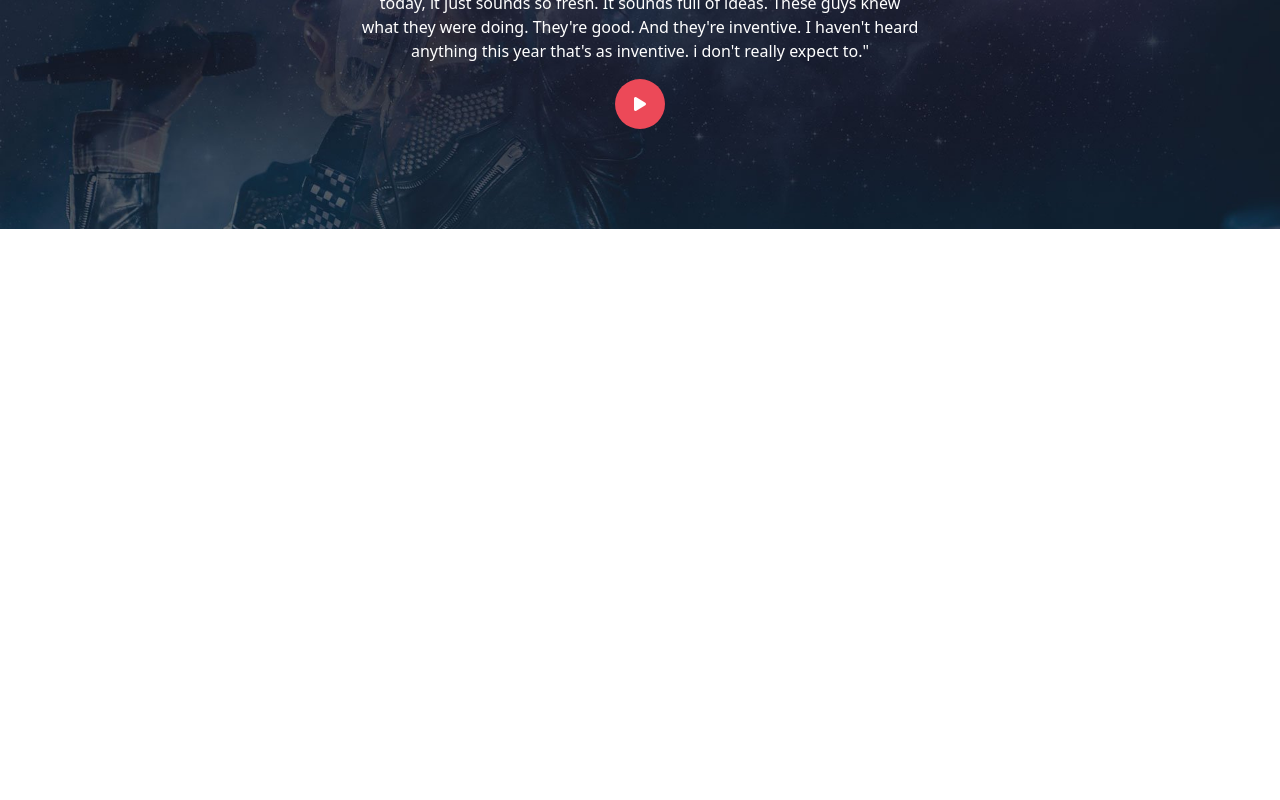
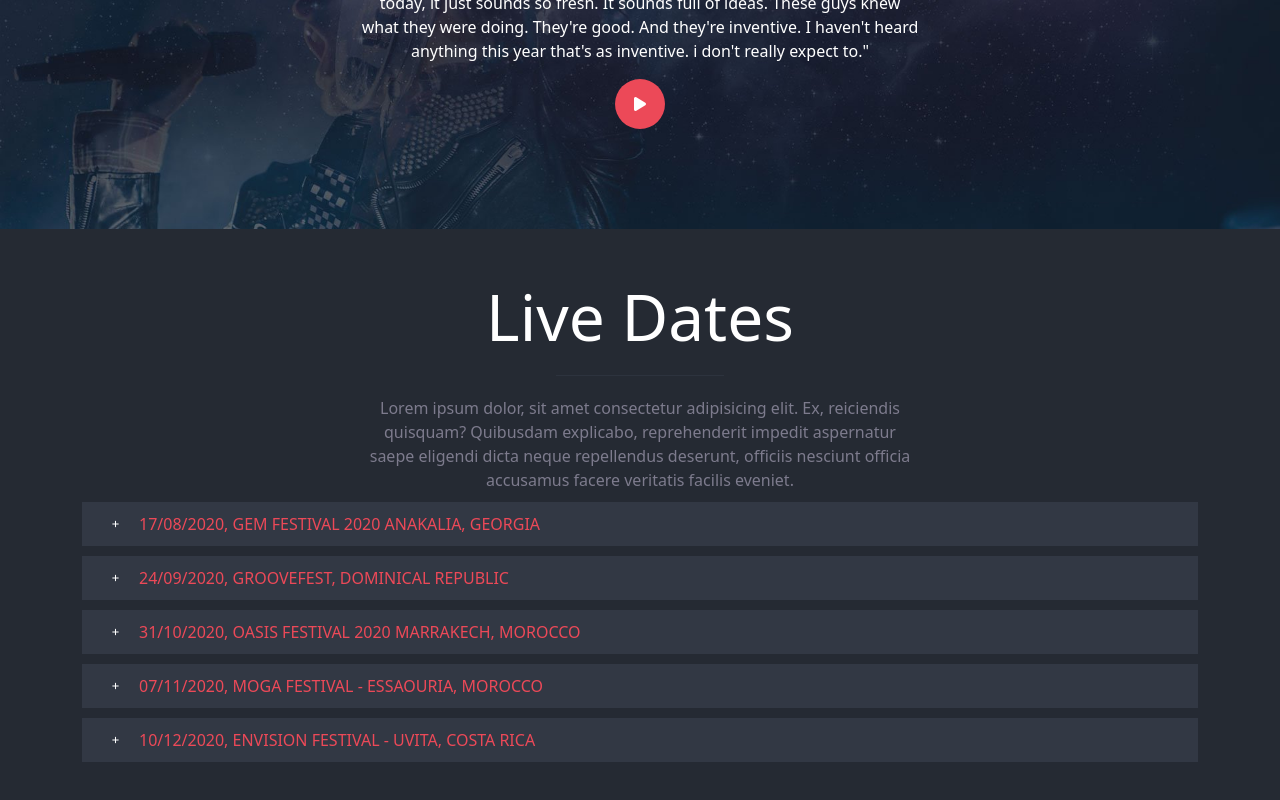
Before and after one commit to kritoma/proj-html-vuejs, a Vue app: page / in a window 1280 px wide. Shown: the part 1421-2221 px from the top of the page. Before the commit the page ends 1650 px from the top, so only its background shows below. Built offline with nearby package versions, Linux system fonts and the light colour scheme.

Commit message:
aggiunto sezione date live

```diff
--- a/src/components/block/BaseMain.vue
+++ b/src/components/block/BaseMain.vue
@@ -3,16 +3,18 @@
     <SectionMusicLife/>
     <SectionBand/>
     <SectionPlay/>
+    <SectionLiveDates/>
   </main>
 </template>
 
 <script>
 import SectionBand from '../section/SectionBand.vue';
+import SectionLiveDates from '../section/SectionLiveDates.vue';
 import SectionMusicLife from '../section/SectionMusicLife.vue';
 import SectionPlay from '../section/SectionPlay.vue';
 
 export default {
-  components: { SectionMusicLife, SectionBand, SectionPlay },
+  components: { SectionMusicLife, SectionBand, SectionPlay, SectionLiveDates },
     name: "BaseMain",
 }
 </script>
--- /dev/null
+++ b/src/components/common/CardDates.vue
@@ -0,0 +1,36 @@
+<template>
+  <div class="cardDates">
+    <i class="fa-solid fa-plus"></i>
+    <p>{{live.date}}, {{live.festival}}, {{live.country}}</p>
+  </div>
+</template>
+
+<script>
+export default {
+    name: "CardDates",
+    props: {
+        live: Object,
+    }
+}
+</script>
+
+<style lang="scss" scoped>
+.cardDates {
+    background-color: #323844;
+    color: var(--color-primary);
+    display: flex;
+    align-items: center;
+    gap: 1.25rem;
+    padding: 10px;
+
+    p {
+        margin: 0;
+    }
+
+    i {
+        color: white;
+        font-size: 8px;
+        margin-left: 1.25rem;
+    }
+}
+</style>
--- a/src/components/section/SectionLiveDates.vue
+++ b/src/components/section/SectionLiveDates.vue
@@ -1,15 +1,62 @@
 <template>
   <section>
-
+    <div class="container">
+        <TitleSection title="Live Dates"/>
+        <CardDates class="list" v-for="(live, index) in liveDates" :key="index" :live="live"/>
+    </div>
   </section>
 </template>
 
 <script>
+import CardDates from '../common/CardDates.vue';
+import TitleSection from '../common/TitleSection.vue';
+
 export default {
+  components: { TitleSection, CardDates },
+    name: "SectionLiveDates",
 
+    data() {
+        return {
+            liveDates: [
+                {
+                    date: "17/08/2020",
+                    festival: "GEM FESTIVAL 2020 ANAKALIA",
+                    country: "GEORGIA",
+                },
+                 {
+                    date: "24/09/2020",
+                    festival: "GROOVEFEST",
+                    country: "DOMINICAL REPUBLIC",
+                },
+                 {
+                    date: "31/10/2020",
+                    festival: "OASIS FESTIVAL 2020 MARRAKECH",
+                    country: "MOROCCO",
+                },
+                 {
+                    date: "07/11/2020",
+                    festival: "MOGA FESTIVAL - ESSAOURIA",
+                    country: "MOROCCO",
+                },
+                 {
+                    date: "10/12/2020",
+                    festival: "ENVISION FESTIVAL - UVITA",
+                    country: "COSTA RICA",
+                },
+            ],
+        }
+    }
 }
 </script>
 
-<style>
+<style lang="scss" scoped>
+section {
+    background-color: #252a33;
+    padding: 50px;
 
+    .list {
+        margin: .625rem 0;
+    }
+
+}
 </style>
```
